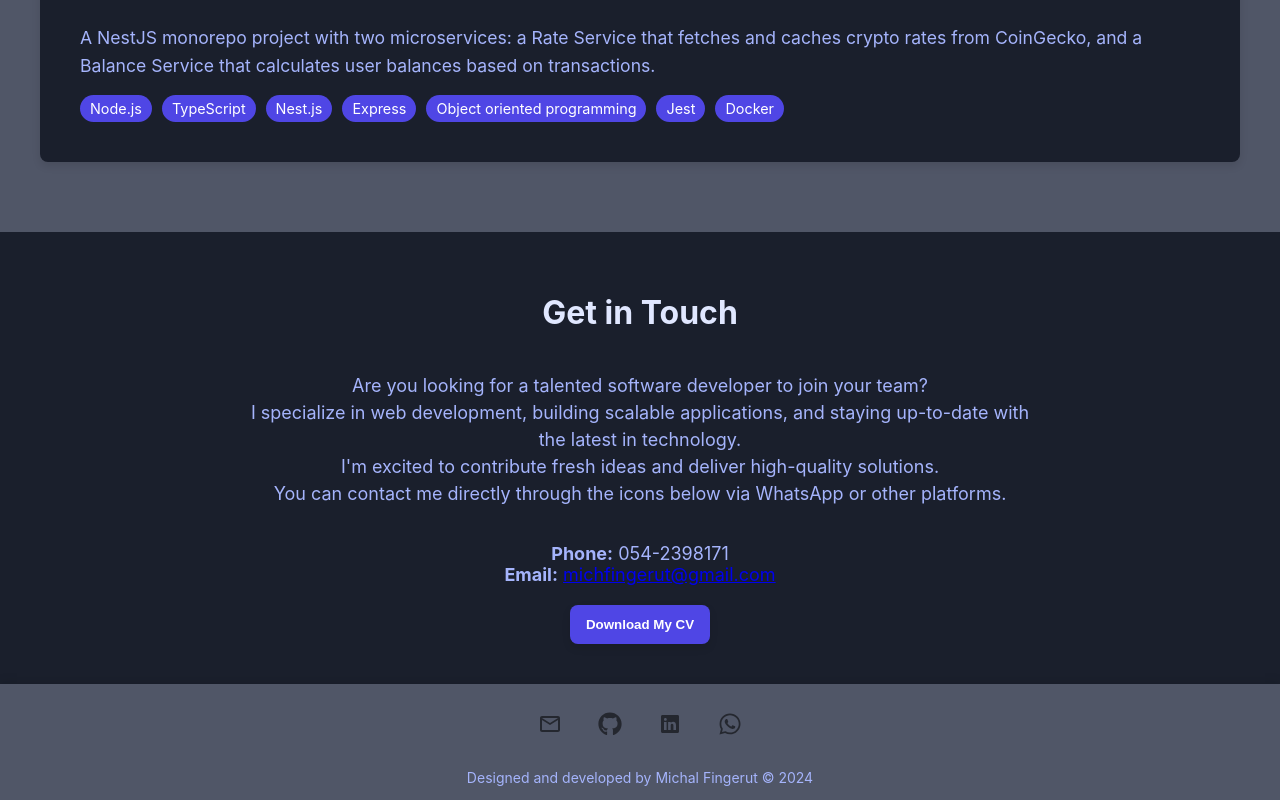
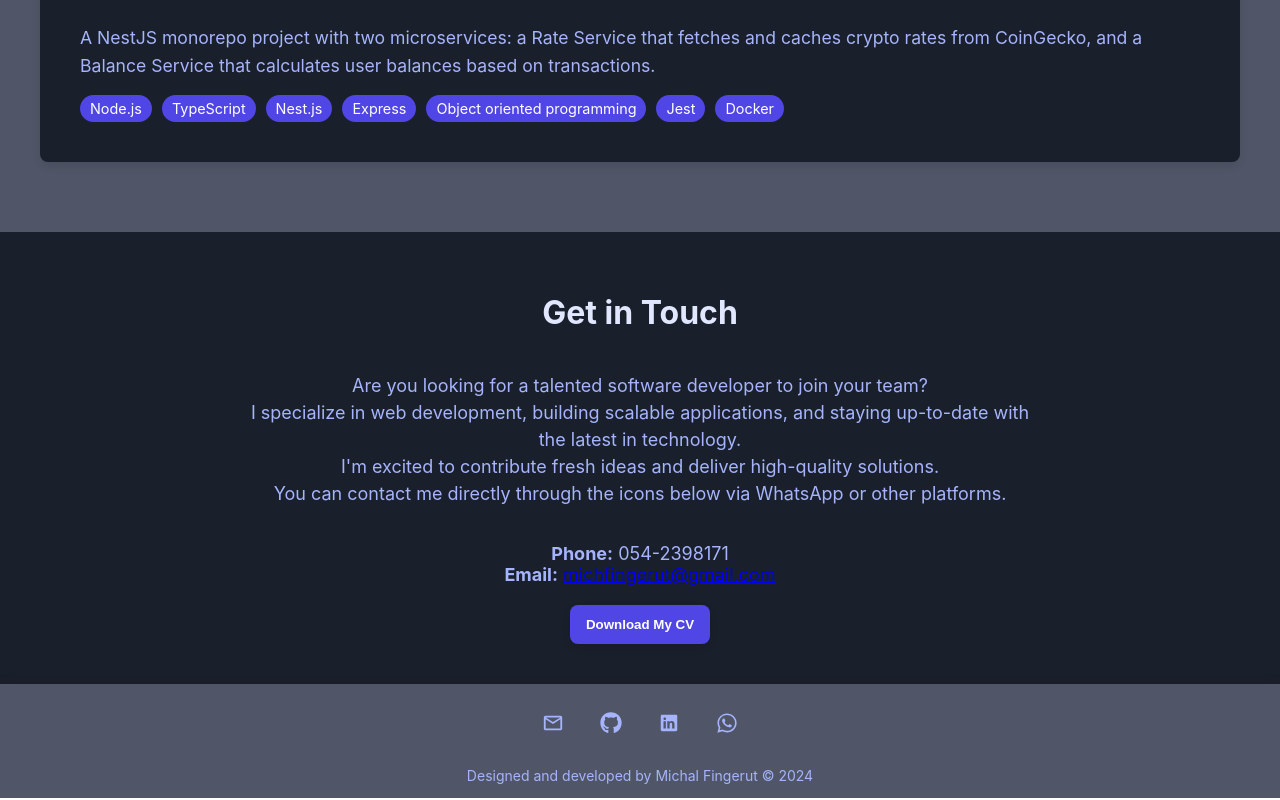
Before and after one commit to michfingerut/MichalFProtfolio, a React (Create React App) app: page / in a window 1280 px wide. Shown: the part 3562-4362 px from the top of the page. Built offline with nearby package versions, Linux system fonts and the light colour scheme.

Commit message:
hover icons more noticble

```diff
--- a/src/styles/footerStyles.js
+++ b/src/styles/footerStyles.js
@@ -21,15 +21,6 @@ export const FooterIconContainer = styled.div`
   display: flex;
   gap: 20px;
   margin-bottom: 15px;
-
-  & > a {
-    font-size: 24px;
-    transition: color 0.3s ease;
-
-    &:hover {
-      color: ${theme.hoverColor};
-    }
-  }
 `;
 
 export const FooterText = styled.p`
@@ -42,4 +33,27 @@ export const FooterText = styled.p`
 export const FooterLink = styled.a`
   display: inline-block;
   text-decoration: none;
+
+  svg {
+    color: ${theme.secondaryText};
+    font-size: 22px;
+    transition:
+      color 0.3s ease,
+      transform 0.3s ease;
+  }
+
+  &:hover svg {
+    color: ${theme.primaryText};
+    transform: scale(1.15);
+  }
+
+  /* Override Material UI IconButton styling */
+  .MuiIconButton-root {
+    color: inherit;
+    padding: 8px;
+
+    &:hover {
+      background-color: transparent;
+    }
+  }
 `;
```
